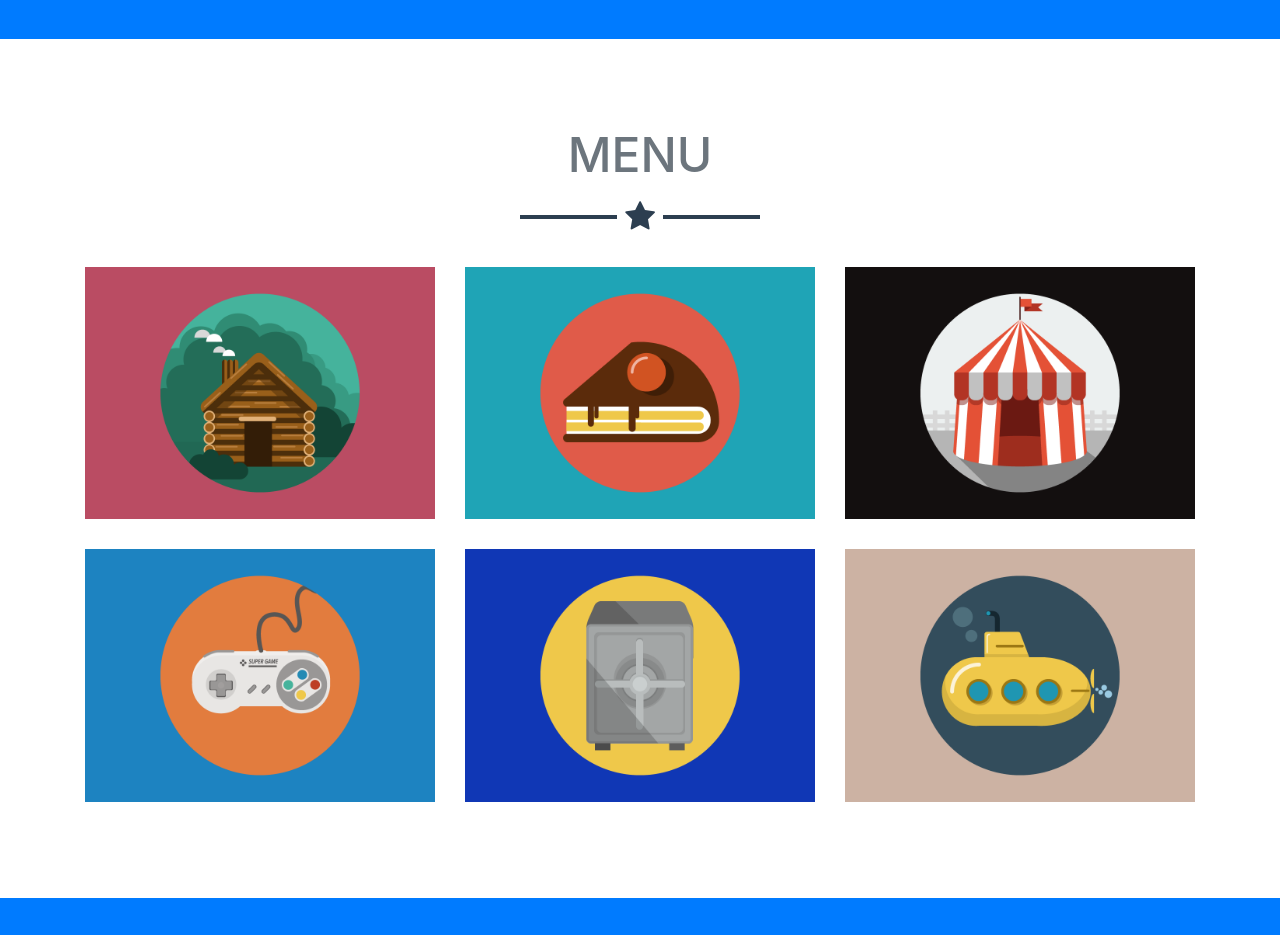
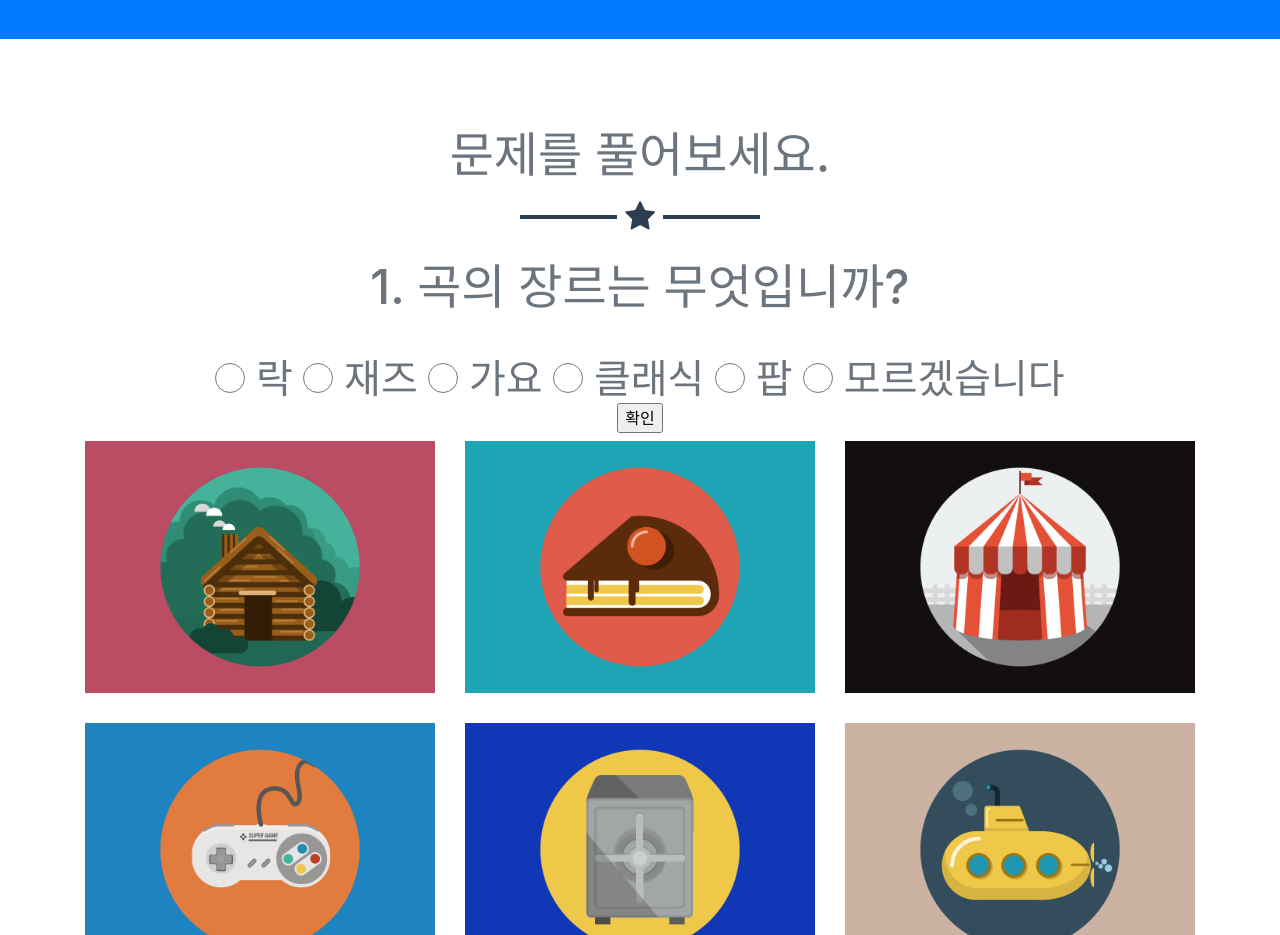
Before and after one commit to SWProgrammingSejong/MusicOn, a website with bundled scripts: page startbootstrap-freelancer-gh-pages/index.html in a window 1280 px wide. Shown: the part 780-1715 px from the top of the page. Built offline with nearby package versions, Linux system fonts and the light colour scheme.

Commit message:
radio 추가

```diff
--- a/startbootstrap-freelancer-gh-pages/index.html
+++ b/startbootstrap-freelancer-gh-pages/index.html
@@ -62,8 +62,22 @@
     <!-- Portfolio Grid Section -->
     <section class="portfolio" id="portfolio">
       <div class="container">
-        <h2 class="text-center text-uppercase text-secondary mb-0">Menu</h2>
+        <h2 class="text-center text-uppercase text-secondary mb-0">문제를 풀어보세요.</h2>
         <hr class="star-dark mb-5">
+        <h2 class="text-center text-uppercase text-secondary mb-5">1. 곡의 장르는 무엇입니까?</h2>
+            <h1 class="text-center text-secondary mb-0">
+              <input type="radio" name="genre" value="락" style="width:30px;height:30px;"> 락
+              <input type="radio" name="genre" value="재즈" style="width:30px;height:30px;"> 재즈
+              <input type="radio" name="genre" value="가요" style="width:30px;height:30px;"> 가요
+              <input type="radio" name="genre" value="클래식" style="width:30px;height:30px;"> 클래식
+              <input type="radio" name="genre" value="팝" style="width:30px;height:30px;"> 팝
+              <input type="radio" name="genre" value="잘 모르겠습니다" style="width:30px;height:30px;"> 모르겠습니다
+           </h1 >
+
+        <div class="text-center text-uppercser text-secondary mb-2">
+                <input type="button" value="확인" onClick=selCheck() size="100px;">
+        </div>
+
         <div class="row">
           <div class="col-md-6 col-lg-4">
             <a class="portfolio-item d-block mx-auto" href="#portfolio-modal-1">
```
Also changed, not shown: startbootstrap-freelancer-gh-pages/css/freelancer.css (+29 -0 lines).
